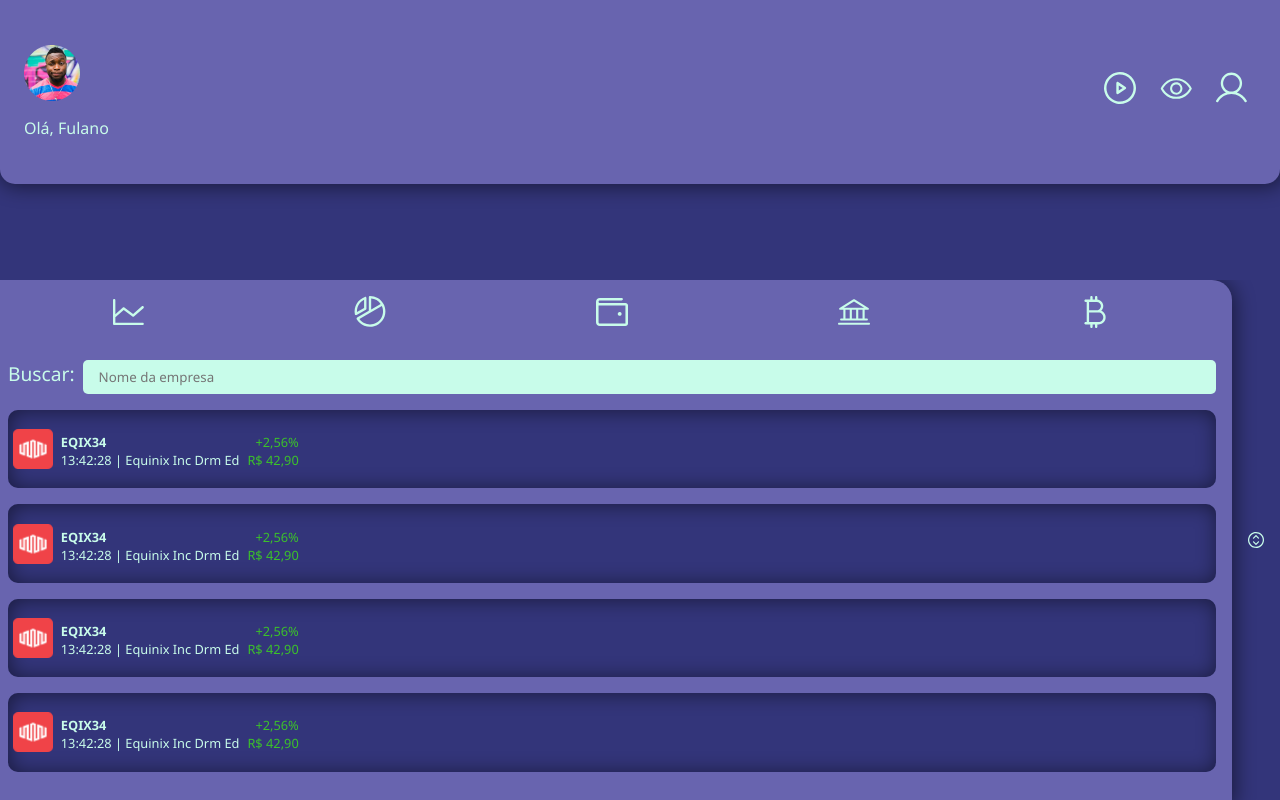
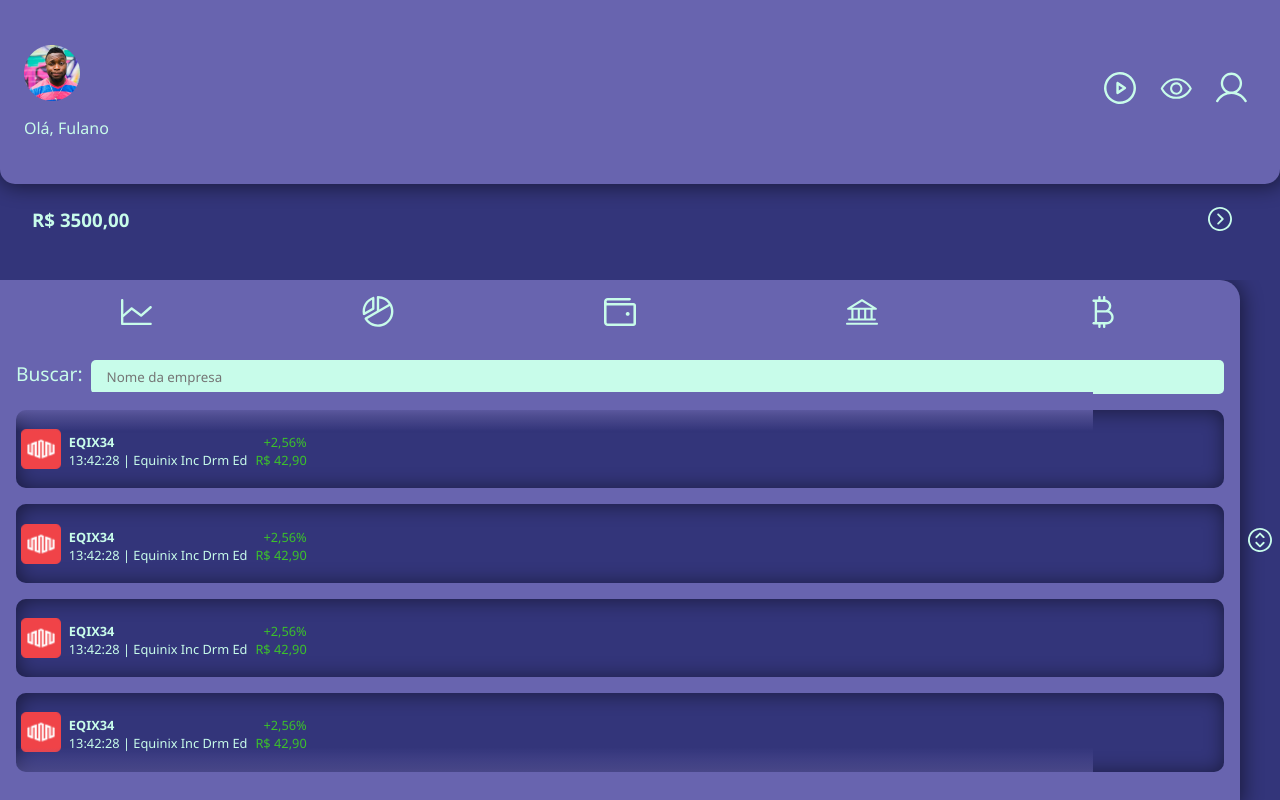
Before and after one commit to UNIGROUP15/beecom, a Next.js app: page / in a window 1280 px wide. Built offline with nearby package versions, Linux system fonts and the light colour scheme.

Commit message:
Update:   - atualização da tela principal

```diff
--- a/src/app/page.module.sass
+++ b/src/app/page.module.sass
@@ -96,16 +96,26 @@
     justify-content: flex-end
     padding-inline: 2rem
 
+.amount
+  display: flex
+  width: 100vw
+  padding-block: 2rem
+  padding-inline: 2rem 3rem
+  justify-content: space-between
+  position: absolute
+  bottom: -5rem
+  z-index: 100
+
 .areaContainer
   position: absolute
   bottom: 0
-  left: -1rem
+  left: -0.5rem
   width: 100vw
   height: 65vh
   overflow: hidden
   display: flex
   flex-flow: row-reverse
-  gap: 1rem
+  gap: 0.5rem
   align-items: center
   & .blockArea
     width: calc(100% - 2.5rem)
@@ -132,6 +142,16 @@
         background: variables.$lighter-blue
         border-radius: 5px
         border: none
+  & .blur
+    @include variables.blur(100px)
+    background: variables.$gradient-blur
+    bottom: 0
+  & .blurtop
+    @include variables.blur(65px)
+    background: variables.$gradient-blur-top
+    z-index: 5
+    top: 7rem
+
 .cardConteiner
   font-size: 0.8rem
   display: flex
@@ -151,4 +171,4 @@
     justify-content: flex-start
     align-items: flex-end
     & .percent
-      color: #3cc22a
+      color: variables.$positive-account
--- a/src/app/profilehome/page.tsx
+++ b/src/app/profilehome/page.tsx
@@ -15,15 +15,18 @@ export default function ProfileHome() {
 function TopIndex() {
 
   const [isOpen, setIsOpen] = useState(true)
-  const [olho, setOlho] = useState('/EyeOpen.svg');
+  const [olho, setOlho] = useState('/EyeOpen.svg')
+	const [amount, setAmount] = useState('3500,00')
 
   function handleIsOpen() {
     if(isOpen === true) {
       setIsOpen(false)
-      setOlho('/EyeClosed.svg');
+      setOlho('/EyeClosed.svg')
+			setAmount('********')
     } else {
-      setIsOpen(true);
-      setOlho('/EyeOpen.svg');
+			setIsOpen(true);
+      setOlho('/EyeOpen.svg')
+			setAmount('3500,00');
     }
 
   }
@@ -60,6 +63,18 @@ function TopIndex() {
 					priority
 				/>
 			</div>
+
+			<div className={styles.amount}>
+				<h3>R$ {amount}</h3>
+				<Image
+					src={'/right.svg'}
+					alt='seta'
+					width={24}
+					height={24}
+					priority
+				/>
+			</div>
+
 		</div>
 	);
 }
@@ -74,12 +89,14 @@ function FunctionalArea() {
 		<div className={styles.areaContainer}>
 			<Image
 				src={'/runner.svg'}
-				alt=''
-				width={16}
-				height={16}
+				alt='slide'
+				width={24}
+				height={24}
 				priority
 			/>
 			<div className={styles.blockArea}>
+				<div className={styles.blurtop}></div>
+
 				<div className={styles.functions}>
 					<Image
 						src={'/market.svg'}
@@ -117,6 +134,7 @@ function FunctionalArea() {
 						priority
 					/>
 				</div>
+
 				<form className={styles.searchForm}>
 					<label htmlFor='search'>Buscar:</label>
 					<input
@@ -127,6 +145,7 @@ function FunctionalArea() {
 						type='text'
 					/>
 				</form>
+
 				<div className={styles.cardConteiner}>
 					<Image
 						src={'/Equinix.png'}
@@ -199,7 +218,7 @@ function FunctionalArea() {
 					</div>
 				</div>
 
-
+				<div className={styles.blur}></div>
 			</div>
 		</div>
 	);
--- a/src/app/variables.sass
+++ b/src/app/variables.sass
@@ -2,6 +2,12 @@
   display: flex
   justify-content: center
   align-items: center
+
+@mixin blur($h)
+  position: absolute
+  left: 0.8rem
+  width: 85%
+  height: $h
 
 @mixin Indexprofile
   position: absolute
@@ -12,8 +18,11 @@
   width: 100vw
 
 $gradient-screen: linear-gradient(to bottom, #46337A, #0097c1b6 )
+$gradient-blur: linear-gradient(to bottom, #ffffff00, #ffffff00, #6864AF 95%)
+$gradient-blur-top: linear-gradient(to top, #ffffff00, #ffffff00, #6864AF 80%)
 $light-blue: #0097c1b6
 $lighter-blue: #C8FCEA
 $secondary-neutral: #6864AF
 $dark-blue: #33357A
 $shadow-grain: #0000007e
+$positive-account: #3cc22a
```
